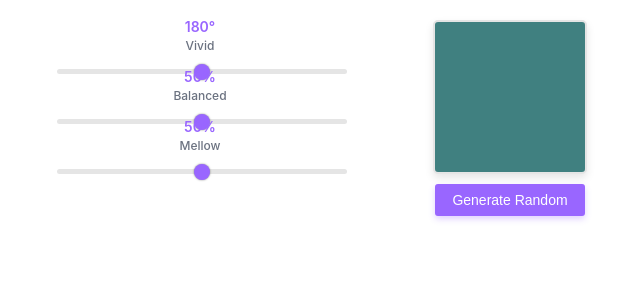
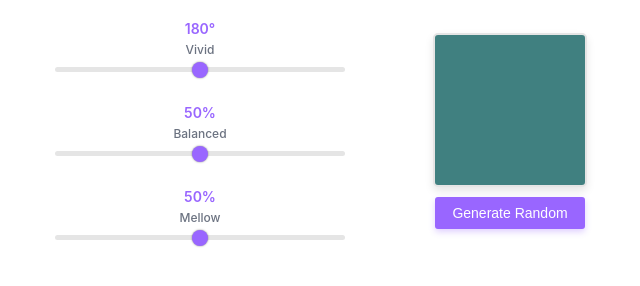
Before and after one commit to andriigardu/color_generator, a plain HTML site: page index.html in a window 1280 px wide. Shown: the whole page, without its empty margins (285-925 px from the left). Drawn offline with Linux system fonts and the light colour scheme.

Commit message:
Update index.html

```diff
--- a/index.html
+++ b/index.html
@@ -34,25 +34,27 @@ body {
 .input-group {
     position: relative;
     text-align: center;
+    display: flex;
+    flex-direction: column;
+    align-items: center;
 }
+
 .slider-value {
-    position: absolute;
-    top: -40px;
-    left: 50%;
-    transform: translateX(-50%);
+    position: static;
+    margin-bottom: 5px;
     font-size: 14px;
     color: var(--notion-accent-color, #9966ff);
     font-weight: 600;
 }
+
 .mood-label {
-    position: absolute;
-    top: -20px;
-    left: 50%;
-    transform: translateX(-50%);
+    position: static;
+    margin-bottom: 5px;
     font-size: 12px;
     color: var(--notion-gray-text-color, #6b7280);
     font-weight: 500;
 }
+
 input[type="range"] {
     width: 100%;
     -webkit-appearance: none;
@@ -62,6 +64,7 @@ input[type="range"] {
     border-radius: 5px;
     outline: none;
     transition: background 0.3s;
+    margin-top: 5px;
 }
 input[type="range"]::-webkit-slider-thumb {
     -webkit-appearance: none;
```
